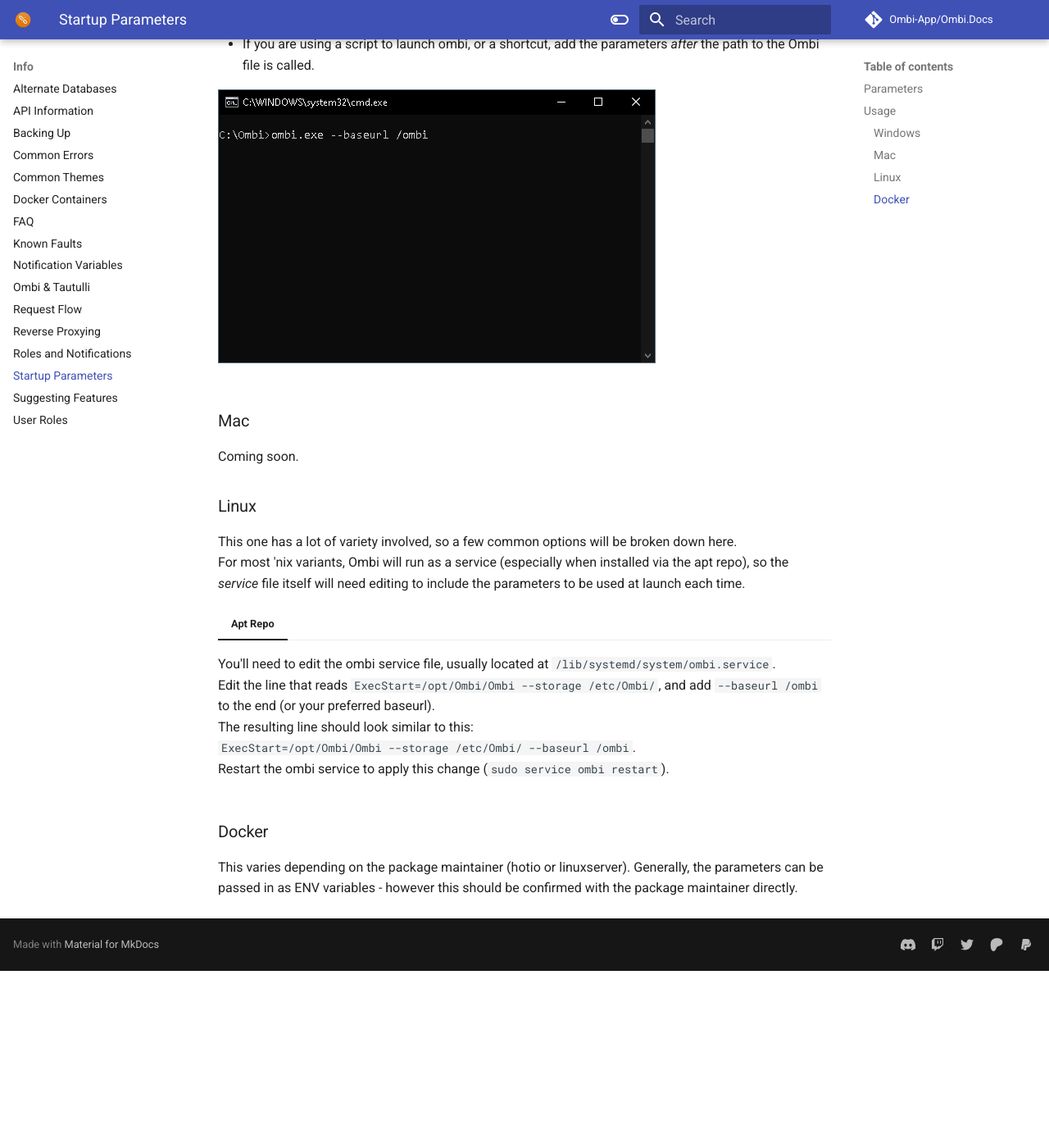
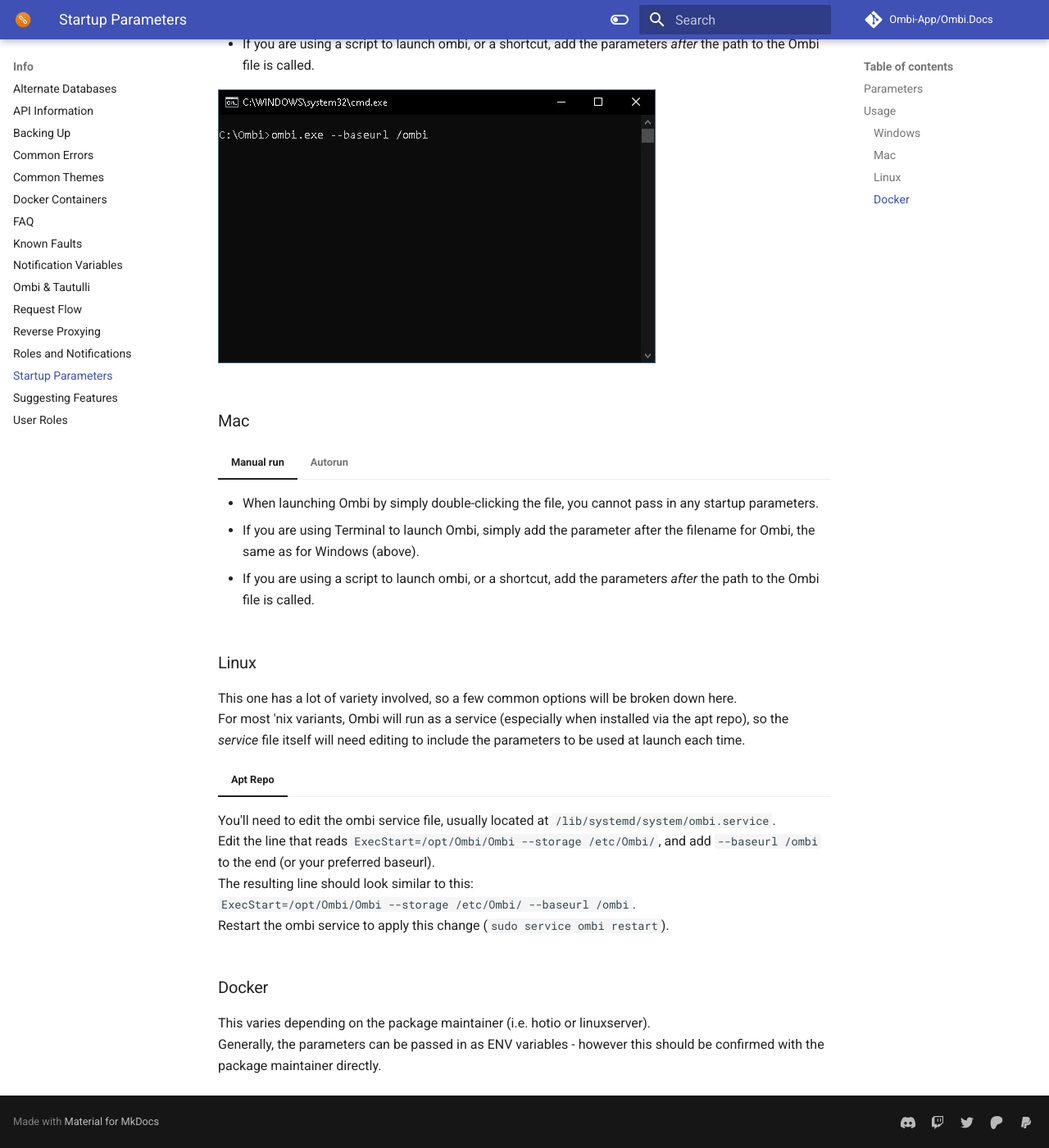
Before and after one commit to Ombi-app/Ombi.Docs, an MkDocs documentation site: the page built from docs/info/startup-parameters.md, in a window 1280 px wide and 1400 px high, scrolled down 1263 px. Shown: the whole window at 82% size. Built offline with MkDocs 1.6.1 and Material for MkDocs 9.7.7, drawn with Linux system fonts in a browser that asks for light colours; comment, search, counter and statistics services are not loaded; before the commit the page ends 2447 px from its top, so only the background shows below that.

Commit message:
Finish startup parameters guide

```diff
--- a/docs/info/startup-parameters.md
+++ b/docs/info/startup-parameters.md
@@ -76,7 +76,15 @@
 
 ### Mac
 
-Coming soon.
+=== "Manual run"
+    * When launching Ombi by simply double-clicking the file, you cannot pass in any startup parameters.
+    * If you are using Terminal to launch Ombi, simply add the parameter after the filename for Ombi, the same as for Windows (above).
+    * If you are using a script to launch ombi, or a shortcut, add the parameters _after_ the path to the Ombi file is called.
+
+=== "Autorun"
+    * If you use the [autostart method](../../guides/installation/#mac-autostart) to run Ombi, then you'll have to add the startup parameters to the initial command.
+    * Example (assuming you have Ombi located in `/opt/Ombi`):
+    `/opt/Ombi/Ombi --baseurl /ombi RunAtLoad WorkingDirectory /opt/Ombi`
 
 ### Linux
 
@@ -92,4 +100,5 @@
 
 ### Docker
 
-This varies depending on the package maintainer (hotio or linuxserver). Generally, the parameters can be passed in as ENV variables - however this should be confirmed with the package maintainer directly.
+This varies depending on the package maintainer (i.e. hotio or linuxserver).
+Generally, the parameters can be passed in as ENV variables - however this should be confirmed with the package maintainer directly.
```
